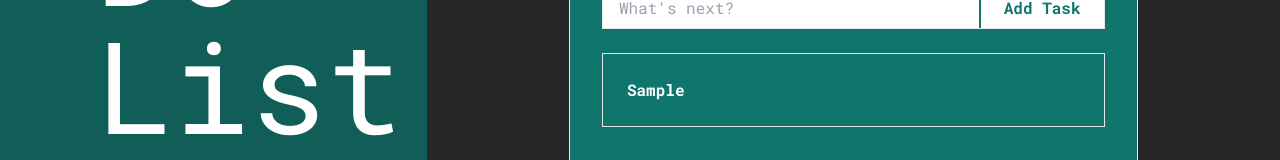
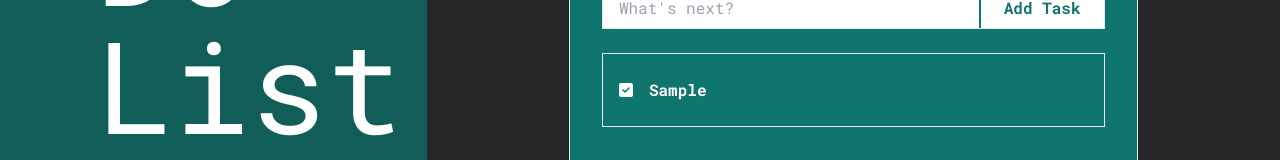
Before and after one commit to Chet4nSingh/React-ToDoList, a React (Vite) app: page / in a window 1280 px wide. Both pictures are taken after typing "Sample" into the empty fields and a click on the button "Add Task". Shown: the part 331-491 px from the top of the page. Built offline with nearby package versions, Linux system fonts and the light colour scheme.

Commit message:
Add Complete Task Button

```diff
--- a/src/components/Task.jsx
+++ b/src/components/Task.jsx
@@ -15,6 +15,8 @@ export default function Task({ task, onDelete }) {
 
   return (
     <li className="p-4 my-6 group flex justify-between items-center border hover:scale-[1.025]">
+      <div className="flex items-center">
+        <button><i className="fa-solid fa-square-check mr-2 hover:scale-110 hover:text-slate-200"></i></button>
         {isEditing ? (
           <input
             type="text"
@@ -25,6 +27,7 @@ export default function Task({ task, onDelete }) {
         ) : (
           <p className="p-2 w-3/4 font-bold">{editedTask}</p>
         )}
+      </div>
       <div className="hidden gap-4 group-hover:block">
         <button onClick={handleEditTask}>
           {isEditing ? (
```
Also changed, not shown: src/App.jsx (+39 -0 lines), src/components/List.jsx (line endings or trailing spaces). Lines whose indentation alone changed are shown as unchanged.
